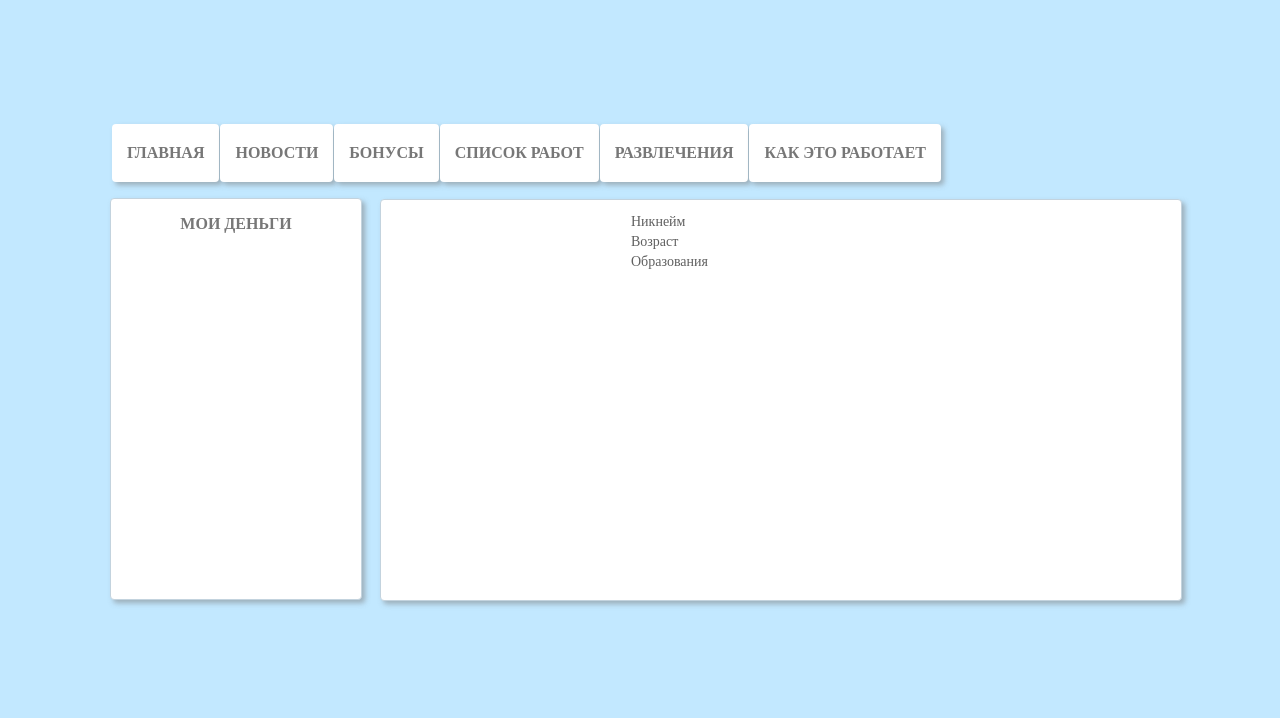
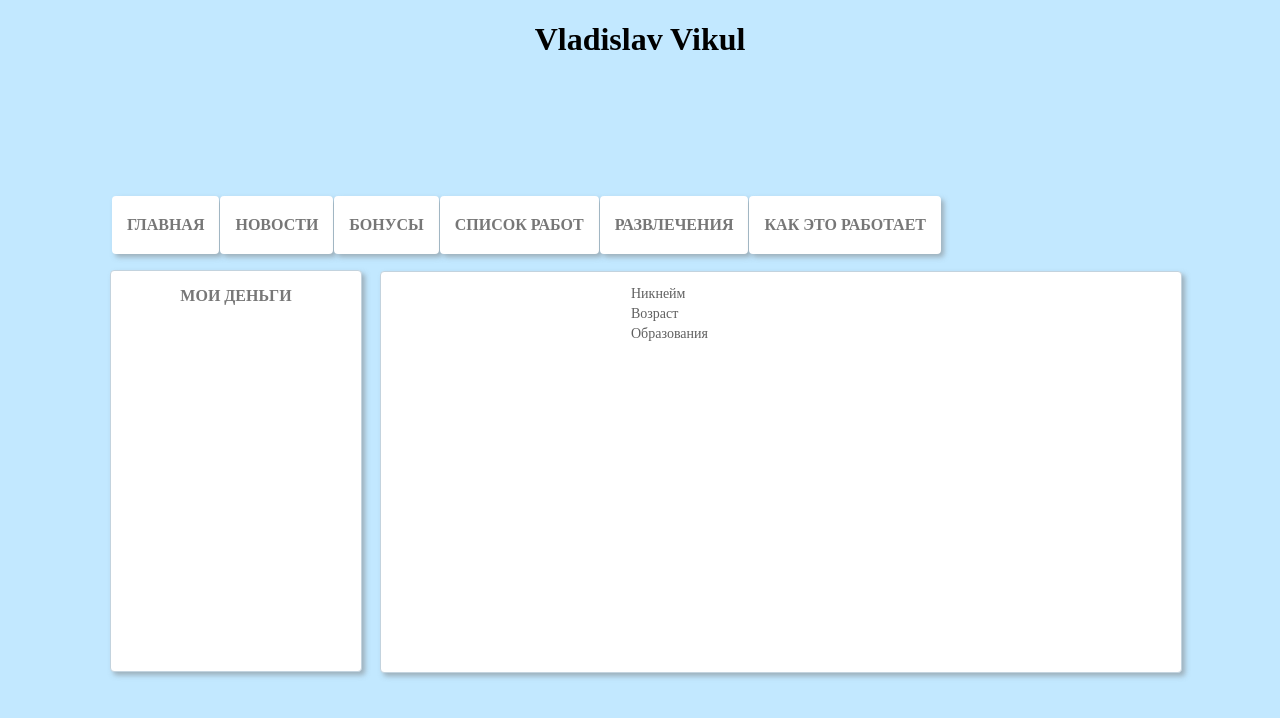
Before and after one commit to VladislavVikul/crazyrep, a plain HTML site: page index.html in a window 1280 px wide. Drawn offline with Linux system fonts and the light colour scheme.

Commit message:
Some changes

```diff
--- a/css/style.css
+++ b/css/style.css
@@ -87,7 +87,11 @@ ul{
 	color: #606060;
 	font-size: 14px;
 }
+#shapka{
+	text-align: center;
+	font-family: Franklin Gothic Book;
 
+}
 #counter {
 	display: block;
 	width: 100%;
--- a/index.html
+++ b/index.html
@@ -7,6 +7,9 @@
  </head>
  <body>
  	<div class="container">
+ 		<div id="shapka">
+ 			<h1>Vladislav Vikul</h1>
+ 		</div>
  		<div id="menu">
 	 		<ul>
 	 			<li><a href="index.html">ГЛАВНАЯ</a></li>
```
